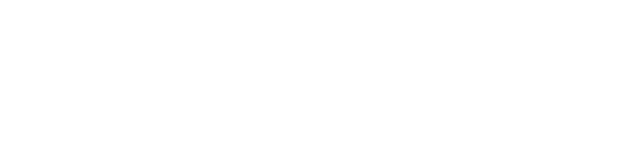
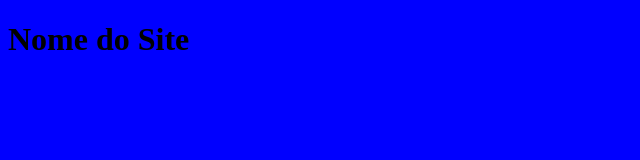
Before and after one commit to AsrielDreemurrGM/SASS_Newsletter_Form, a website: page index.html in a window 1280 px wide. Shown: the whole page, without its empty margins (0-640 px from the left). Drawn offline with Linux system fonts and the light colour scheme.

Commit message:
Testado o Uso de Variáveis - Criado Header

```diff
--- a/index.html
+++ b/index.html
@@ -7,6 +7,10 @@
     <link rel="stylesheet" href="build/main.css">
 </head>
 <body>
-
+    <header>
+        <div class="container">
+            <h1>Nome do Site</h1>
+        </div>
+    </header>
 </body>
 </html>
--- a/source/main.scss
+++ b/source/main.scss
@@ -0,0 +1,9 @@
+$corPrincipal: blue;
+
+body {
+    background-color: $corPrincipal;
+}
+
+header {
+    background-color: $corPrincipal;
+}
```
Also changed, not shown: build/main.css, 1 other file.
